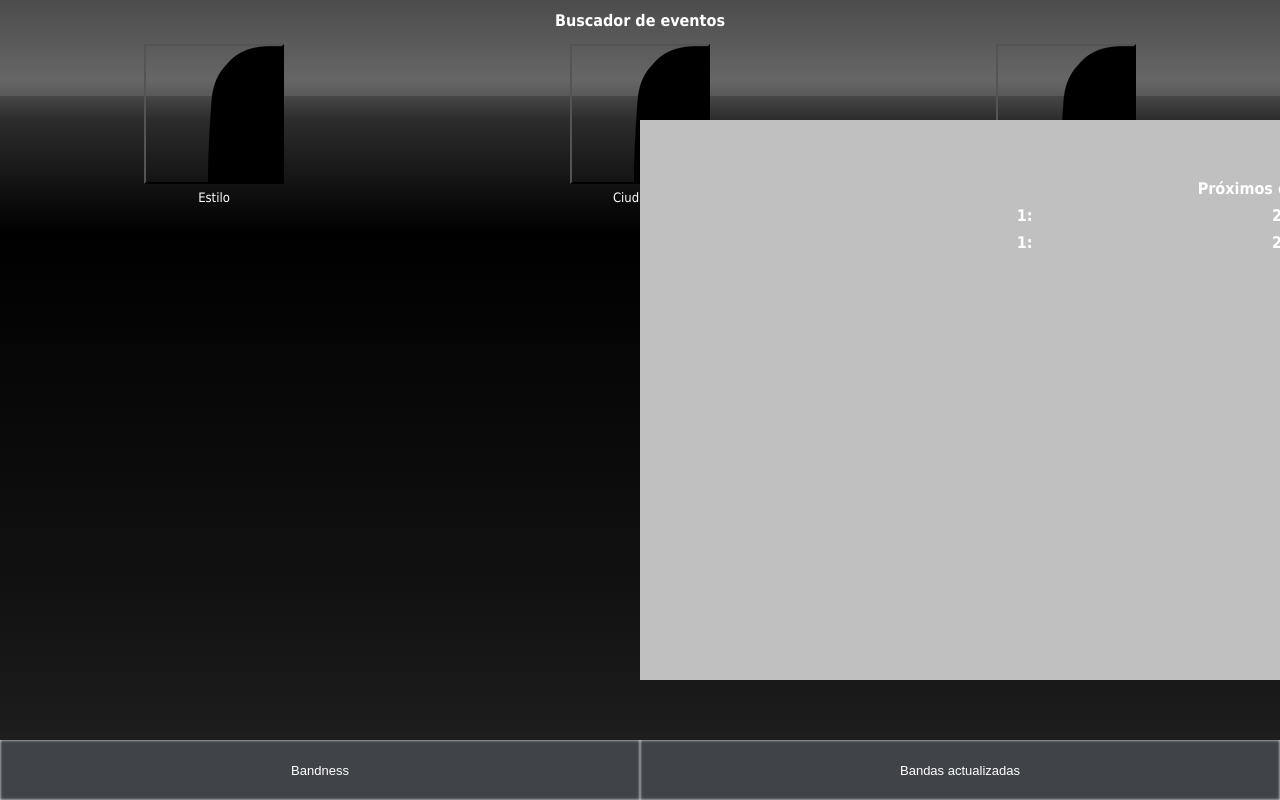
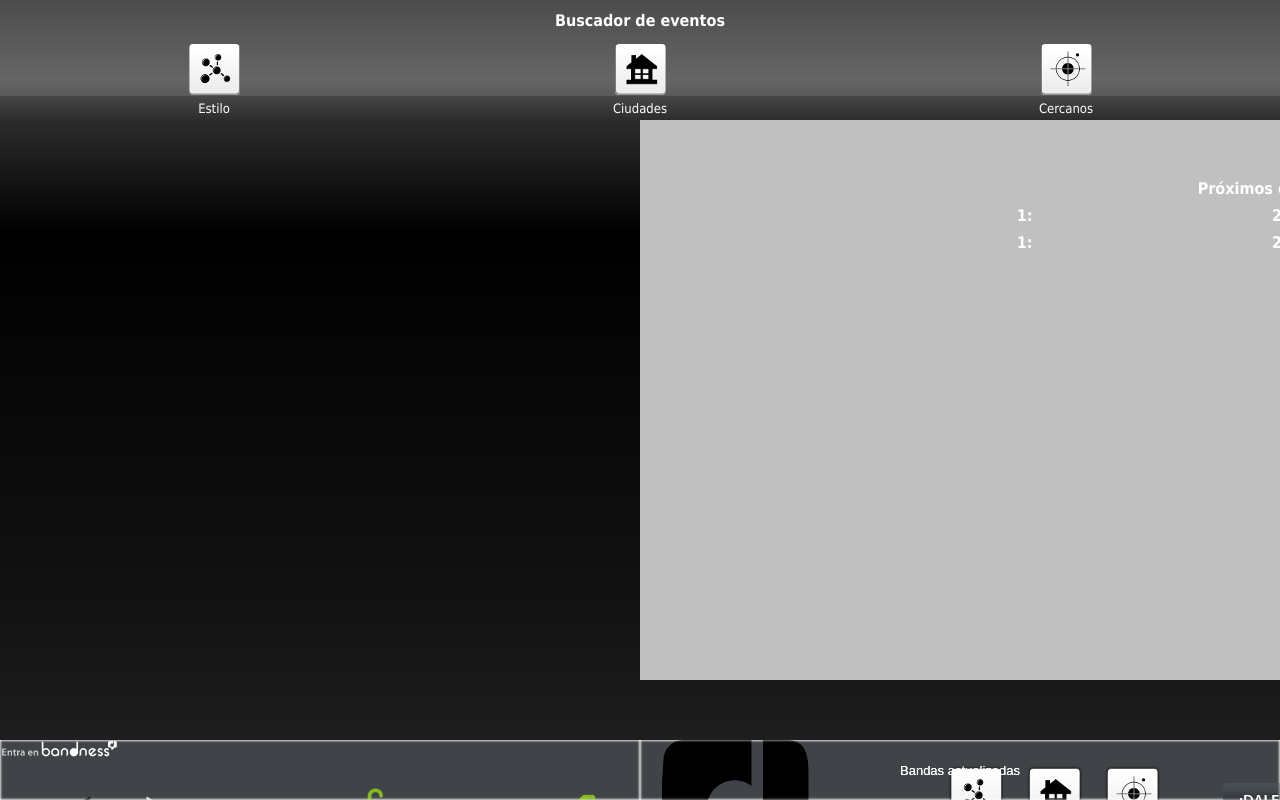
Before and after one commit to ethelien/Bandness, a plain HTML site: page assets/www/index.html in a window 1280 px wide. Shown: the top 800 px of the page. Drawn offline with Linux system fonts and the light colour scheme.

Commit message:
30_Junio

```diff
--- a/assets/www/css/index.css
+++ b/assets/www/css/index.css
@@ -59,18 +59,41 @@ body {
 }
 
 #Busqueda input {
-	background: transparent url("../img/spirtebandnessmovil.png") no-repeat;
-	width:140px;
-	height:140px;
+	border:none;
+	border-radius: 4px;
+	background-image:url("../img/spirtebandnessmovil_Busqueda.png");
+	background-repeat: no-repeat;
+	width:51px;
+	height:51px;
 }
 
 #Estilos{
-	background-position: -871px -80px;
+	background-position: -311px -29px;
 }
 
 #Estilos:hover{
-	background-position: -871px -288px;
+	background-position: -311px -102px;
 }
+
+#Ciudades{
+	background-position: -389px -29px;
+}
+
+#Ciudades:hover{
+	background-position: -389px -102px;
+}
+
+#Cercania{
+	background-position: -467px -29px;
+}
+
+#Cercania:hover{
+	background-position: -467px -102px;
+}
+
+
+
+
 
 
 #resul, #formularioEstilo, #formularioCiudades, #formularioCercania, #resul2 {
@@ -119,6 +142,17 @@ body {
     z-index: 100;
 }
 
+#zona2 {
+    bottom: 0;
+    display: inline-block;
+    height: 60px;
+    left: 0;
+    overflow: hidden;
+    position: absolute;
+    width: 100%;
+    z-index: 100;
+}
+
 #zona input {
 	font-size: small;
     background-color: #404448;
@@ -126,6 +160,21 @@ body {
     box-shadow: 0 0 3px #FFFFFF inset;
     color: white;
     float: left;
+}
+
+#zona2 input {
+	font-size: small;
+	background-color: transparent;
+    background-image:url("../img/spirtebandnessmovil_Busqueda.png");
+	background-repeat: no-repeat;
+    border: medium none;
+    box-shadow: 0 0 3px #FFFFFF inset;
+    color: white;
+    float: left;
+}
+
+#Entrada_Bandness{
+	background-position: -40px -240px;
 }
 
 
--- a/assets/www/index.html
+++ b/assets/www/index.html
@@ -220,7 +220,12 @@ and open the template in the editor.
 
 
 		 	<div id="zona">
-		        <INPUT TYPE="button" value="Bandness" style="width:50%; height:100%;" onclick="zonaprivada()">
+		        <INPUT TYPE="button" style="width:50%; height:100%;" onclick="zonaprivada()">
+		        <INPUT TYPE="button" value="Bandas actualizadas" style="width:50%; height:100%;" onclick="continuar()">
+		    </div>
+
+		    <div id="zona2">
+		        <INPUT TYPE="button" id="Entrada_Bandness" style="width:50%; height:100%;" onclick="zonaprivada()">
 		        <INPUT TYPE="button" value="Bandas actualizadas" style="width:50%; height:100%;" onclick="continuar()">
 		    </div>
 
```
Also changed, not shown: assets/www/img/spirtebandnessmovil_Busqueda.png (added).
